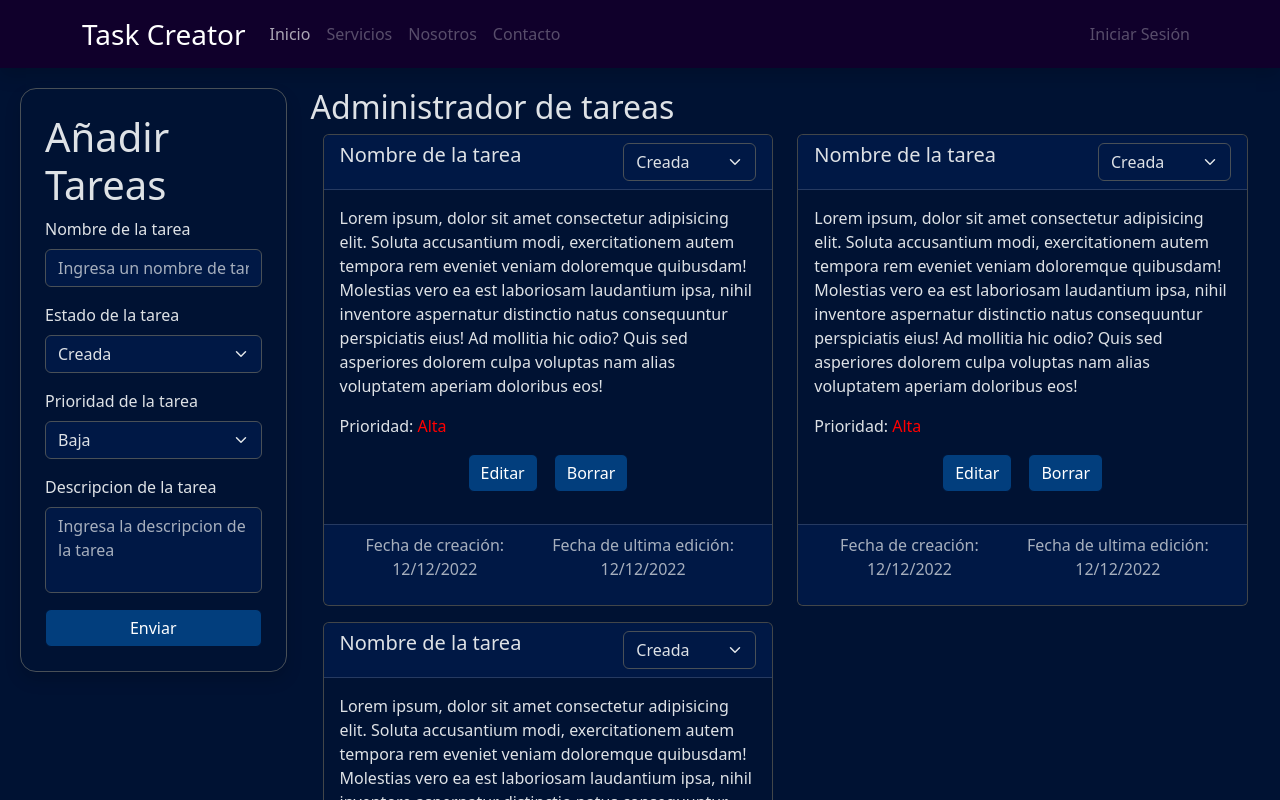
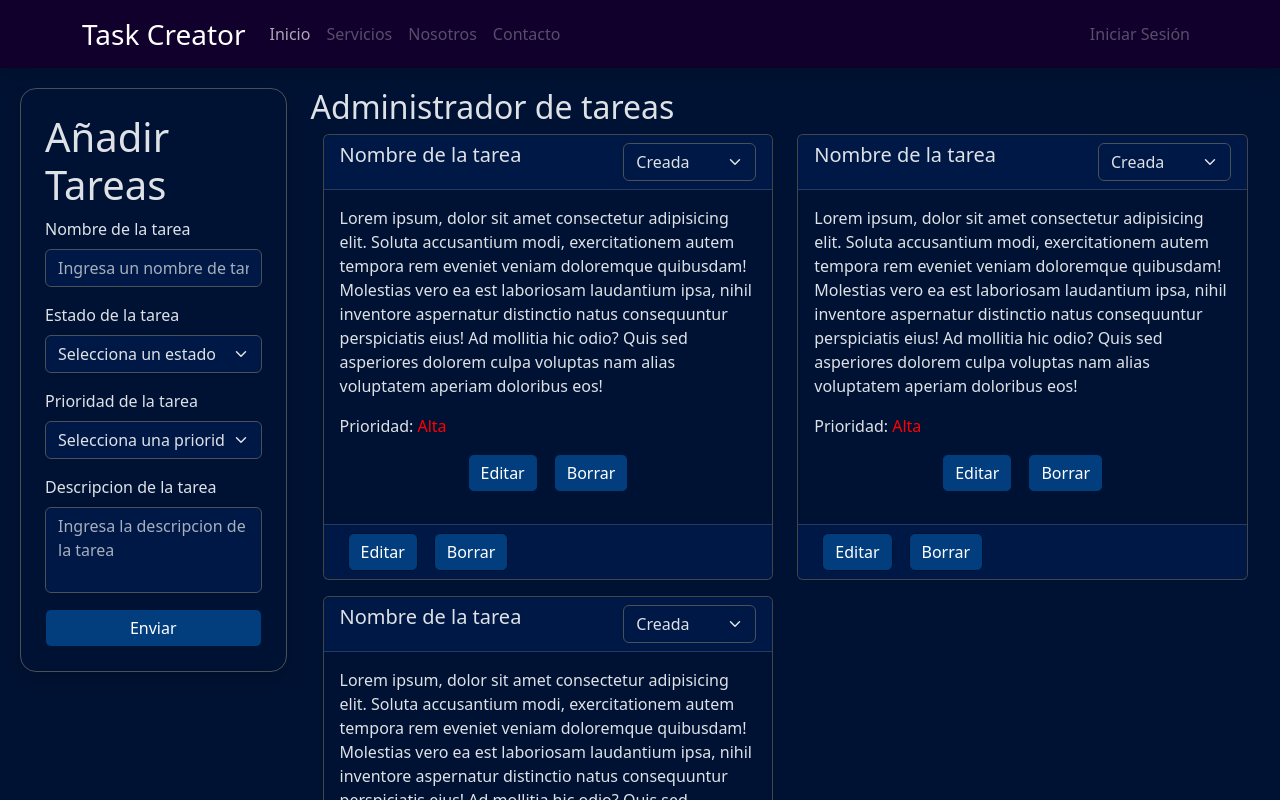
Before and after one commit to santyago13/taskCreator, a React (Vite) app: page / in a window 1280 px wide. Shown: the top 800 px of the page. Built offline with nearby package versions, Linux system fonts and the light colour scheme.

Commit message:
añadi que se puedan crear nuevos objetos

```diff
--- a/package.json
+++ b/package.json
@@ -13,7 +13,9 @@
     "bootstrap": "^5.3.7",
     "react": "^19.1.1",
     "react-bootstrap": "^2.10.10",
-    "react-dom": "^19.1.1"
+    "react-dom": "^19.1.1",
+    "react-hook-form": "^7.62.0",
+    "sweetalert2": "^11.22.4"
   },
   "devDependencies": {
     "@eslint/js": "^9.33.0",
--- a/src/ClassCard.jsx
+++ b/src/ClassCard.jsx
@@ -3,26 +3,17 @@ class ClassCard {
   #descripcion;
   #estado;
   #prioridad;
-  #id;
-  #fechaCreacion;
-  #fechaEdicion;
 
   constructor(
     nombre,
     descripcion,
     estado,
     prioridad,
-    id,
-    fechaCreacion,
-    fechaEdicion
   ) {
     this.#nombre = nombre;
     this.#descripcion = descripcion;
     this.#estado = estado;
     this.#prioridad = prioridad;
-    this.#id = crypto.randomUUID();
-    this.#fechaCreacion = fechaCreacion;
-    this.#fechaEdicion = fechaEdicion;
   }
 
   // Getters
@@ -42,18 +33,6 @@ class ClassCard {
     return this.#prioridad;
   }
 
-  get id() {
-    return this.#id;
-  }
-
-  get fechaCreacion() {
-    return this.#fechaCreacion;
-  }
-
-  get fechaEdicion() {
-    return this.#fechaEdicion;
-  }
-
   // Setters
   set nombre(nuevoNombre) {
     this.#nombre = nuevoNombre;
@@ -71,9 +50,7 @@ class ClassCard {
     this.#prioridad = nuevaPrioridad;
   }
 
-  set fechaEdicion(nuevaFechaEdicion) {
-    this.#fechaEdicion = nuevaFechaEdicion;
-  }
+
 
   toJSON() {
     return {
@@ -81,9 +58,8 @@ class ClassCard {
       descripcion: this.#descripcion,
       estado: this.#estado,
       prioridad: this.#prioridad,
-      id: this.#id,
-      fechaCreacion: this.#fechaCreacion,
-      fechaEdicion: this.#fechaEdicion,
     };
   }
 }
+
+export default ClassCard;
--- a/src/components/AddTask.jsx
+++ b/src/components/AddTask.jsx
@@ -1,41 +1,86 @@
 import Button from "react-bootstrap/Button";
 import Form from "react-bootstrap/Form";
 import CardSystem from "./CardSystem";
+import { useState } from "react";
+import ClassCard from "../ClassCard";
 
 const AddTask = () => {
+  const [tarea, setTarea] = useState([]);
+  const [nombre, setNombre] = useState("");
+  const [estado, setEstado] = useState("");
+  const [descripcion, setDescripcion] = useState("");
+  const [prioridad, setPrioridad] = useState("");
+
+  const crearTarea = (data) => {
+    data.preventDefault();
+    // crear un nuevo objeto tarea con todos los datos
+    const tareaNueva = new ClassCard(
+      nombre,
+      estado,
+      descripcion,
+      prioridad,
+    );
+    setTarea([...tarea, tareaNueva]);
+    console.log(tareaNueva);
+    // limpiar inputs
+    setNombre("");
+    setEstado("");
+    setDescripcion("");
+    setPrioridad("");
+  };
+
   return (
     <div className="separador">
       <div className="border p-4 rounded-4 shadow form-tamanio">
         <h1>Añadir Tareas</h1>
-        <Form>
+        <Form onSubmit={crearTarea}>
           <Form.Group className="mb-3" controlId="formBasicEmail">
             <Form.Label>Nombre de la tarea</Form.Label>
             <Form.Control
+              value={nombre}
+              onChange={(data) => setNombre(data.target.value)}
               className="bg-azul-claro"
               required
               type="text"
               placeholder="Ingresa un nombre de tarea"
             />
           </Form.Group>
-          <Form.Group className="mb-3" controlId="formBasicEmail">
+
+          <Form.Group className="mb-3" controlId="formEstado">
             <Form.Label>Estado de la tarea</Form.Label>
-            <Form.Select className="bg-azul-claro">
-              <option value="">Creada</option>
-              <option value="">En proceso</option>
-              <option value="">Terminada</option>
+            <Form.Select
+              className="bg-azul-claro"
+              required
+              value={estado}
+              onChange={(e) => setEstado(e.target.value)}
+            >
+              <option value="">Selecciona un estado</option>
+              <option value="Creada">Creada</option>
+              <option value="En proceso">En proceso</option>
+              <option value="Terminada">Terminada</option>
             </Form.Select>
           </Form.Group>
-          <Form.Group className="mb-3" controlId="formBasicEmail">
+
+          <Form.Group className="mb-3" controlId="formPrioridad">
             <Form.Label>Prioridad de la tarea</Form.Label>
-            <Form.Select className="bg-azul-claro">
-              <option value="">Baja</option>
-              <option value="">Media</option>
-              <option value="">Alta</option>
+            <Form.Select
+              className="bg-azul-claro"
+              required
+              value={prioridad}
+              onChange={(e) => setPrioridad(e.target.value)}
+            >
+              <option value="">Selecciona una prioridad</option>
+              <option value="Baja">Baja</option>
+              <option value="Media">Media</option>
+              <option value="Alta">Alta</option>
             </Form.Select>
           </Form.Group>
+
           <Form.Group className="mb-3" controlId="formBasicEmail">
             <Form.Label>Descripcion de la tarea</Form.Label>
             <Form.Control
+              value={descripcion}
+              onChange={(data) => setDescripcion(data.target.value)}
               className="bg-azul-claro"
               required
               style={{
@@ -48,10 +93,8 @@ const AddTask = () => {
               "
             />
           </Form.Group>
-          <Button
-            className="w-100 btn-azul"
-            type="submit"
-          >
+
+          <Button className="w-100 btn-azul" type="submit">
             Enviar
           </Button>
         </Form>
--- a/src/components/CardItem.jsx
+++ b/src/components/CardItem.jsx
@@ -37,8 +37,10 @@ const CardItem = () => {
           </div>
         </Card.Body>
         <Card.Footer className="d-flex justify-content-between text-creation text-muted text-center bg-azul-claro">
-          <Card.Text>Fecha de creación: 12/12/2022</Card.Text>
-          <Card.Text>Fecha de ultima edición: 12/12/2022</Card.Text>
+          <div className="d-flex">
+            <Button className="mx-2 btn-azul">Editar</Button>
+            <Button className="mx-2 btn-azul">Borrar</Button>
+          </div>
         </Card.Footer>
       </Card>
     </Col>
```
Also changed, not shown: 1 other file (tests, documents, lock files or other folders).
